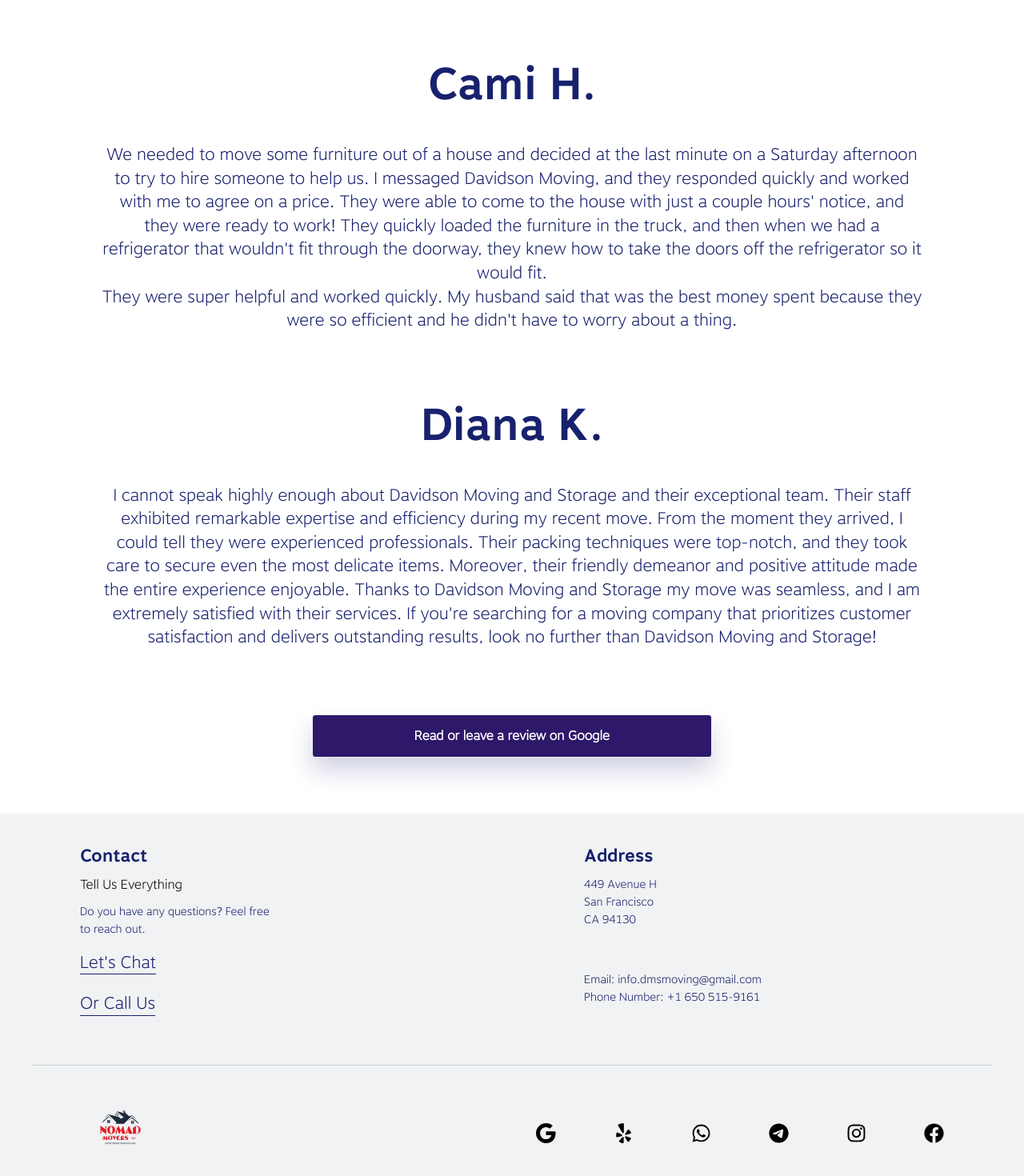
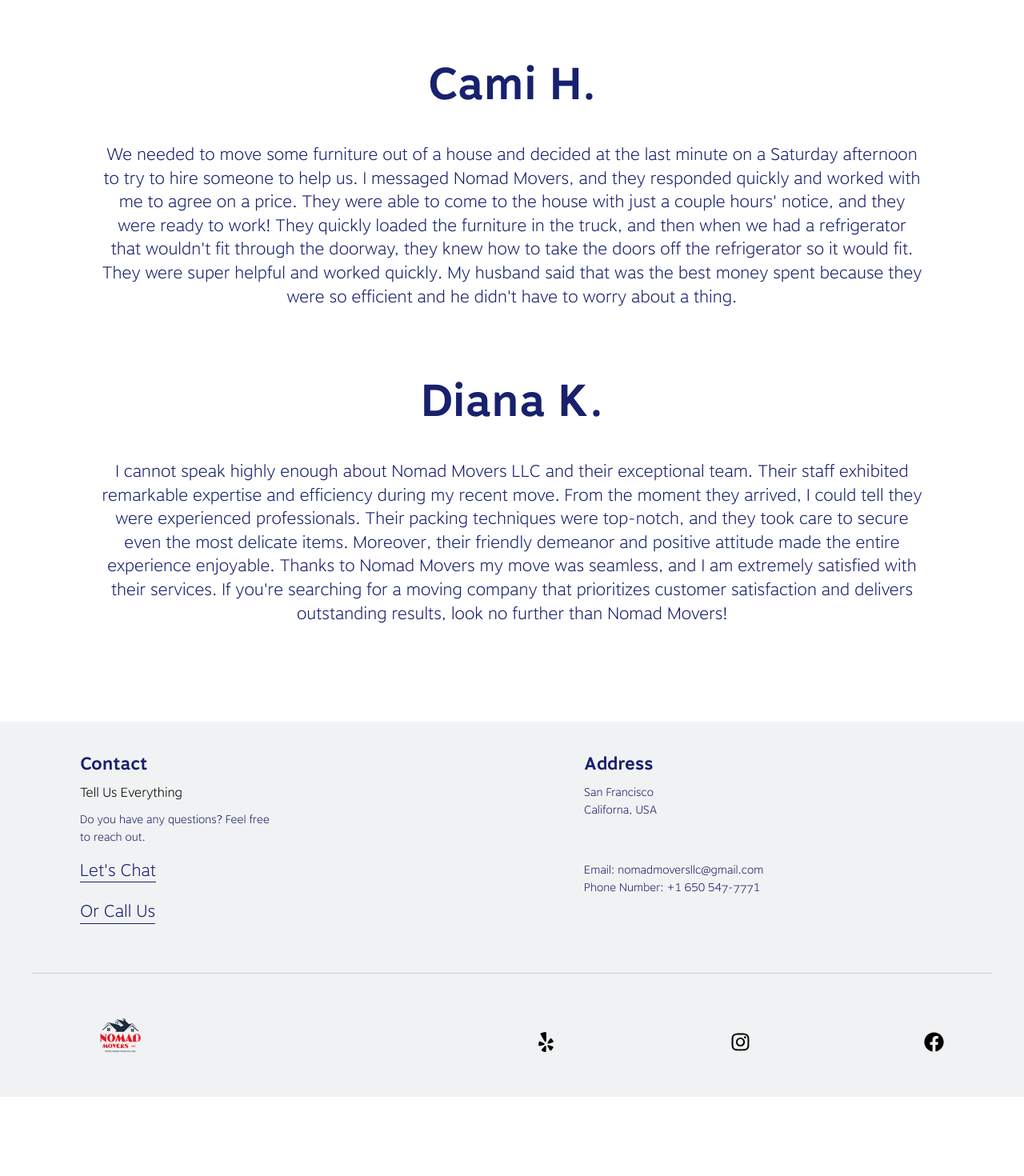
Before and after one commit to lenzoface/nomadMovers, a React (Create React App) app: page /reviews in a window 1280 px wide. Shown: the part 1095-2565 px from the top of the page at 80% size. After the commit the page ends 2466 px from the top, so only its background shows below. Built offline with nearby package versions, Linux system fonts and the light colour scheme.

Commit message:
updated info

```diff
--- a/src/components/Footer/index.tsx
+++ b/src/components/Footer/index.tsx
@@ -48,22 +48,23 @@ const Footer = ({ t }: any) => {
               <Para>
                 {t(`Do you have any questions? Feel free to reach out.`)}
               </Para>
-              <a href="mailto:info.dmsmoving@gmail.com">
+              <a href="mailto:nomadmoversllc@gmail.com">
                 <Chat>{t(`Let's Chat`)}</Chat>
               </a>
-              <a href="tel:+16505159161">
+              <a href="tel:+16505477771">
                 <Chat>{t(`Or Call Us`)}</Chat>
               </a>
             </Col>
             <Col lg={10} md={10} sm={24} xs={24}>
               {/* <Empty /> */}
               <Language>{t("Address")}</Language>
-              <Para>449 Avenue H</Para>
+              {/* <Para>35 Paloma Ave</Para> */}
               <Para>San Francisco</Para>
-              <Para>CA 94130</Para>
+              <Para>Californa, USA</Para>
+              {/* <Para>CA 94127</Para> */}
               <Empty />
-              <Para>Email: info.dmsmoving@gmail.com</Para>
-              <Para>Phone Number: +1 650 515-9161</Para>
+              <Para>Email: nomadmoversllc@gmail.com</Para>
+              <Para>Phone Number: +1 650 547-7771</Para>
             </Col>
           </Row>
         </Container>
@@ -86,28 +87,28 @@ const Footer = ({ t }: any) => {
               </LogoContainer>
             </NavLink>
             <FooterContainer>
-            <SocialLink
+            {/* <SocialLink
                 href="https://www.google.com/maps/place/Davidson+Moving+and+Storage/@37.823121,-122.368933,17z/data=!3m1!5s0x8085803267432993:0x8f26db6187afe3d2!4m8!3m7!1s0x895d986157053679:0x862d74e571769a32!8m2!3d37.823121!4d-122.368933!9m1!1b1!16s%2Fg%2F11ks2xhsbn?entry=ttu"
                 src="google.svg"
-              />
+              /> */}
               <SocialLink
-                href="https://www.yelp.com/biz/davidson-moving-and-storage-san-francisco"
+                href="https://www.yelp.com/biz/nomad-movers-llc-san-francisco"
                 src="yelp.svg"
               />
-              <SocialLink
-                href="https://web.whatsapp.com/send?phone=+16505159161"
+              {/* <SocialLink
+                href="https://web.whatsapp.com/send?phone=+16505477771"
                 src="whatsapp.svg"
-              />
-              <SocialLink
+              /> */}
+              {/* <SocialLink
                  href="https://t.me/DavidsonMoving"
                  src="telegram.svg"
-              />
+              /> */}
               <SocialLink
-                href="https://www.instagram.com/davidsonmoving/"
+                href="https://www.instagram.com/nomadmovers/"
                 src="instagram.svg"
               />
               <SocialLink
-                href="https://www.facebook.com/people/Davidson-Moving/100091916710496/"
+                href="https://www.facebook.com/people/Nomad-Movers/"
                 src="facebook.svg"
               />
             </FooterContainer>
--- a/src/components/Header/index.tsx
+++ b/src/components/Header/index.tsx
@@ -42,7 +42,7 @@ const Header = ({ t }: any) => {
     };
     const handleLinkClick = () => {
       window.open(
-        "https://www.yelp.com/biz_photos/davidson-moving-and-storage-san-francisco",
+        "https://www.yelp.com/biz_photos/nomad-movers-llc-san-francisco",
         "_blank"
       );
     };
--- a/src/content/ContactContent.json
+++ b/src/content/ContactContent.json
@@ -1,4 +1,4 @@
 {
     "title": "Request a Free Moving Quote",
-    "text": "At Davidson Moving & Storage, we're committed to providing you with a seamless moving experience. Simply fill out the form below to request a free, no-obligation quote for your upcoming move. Our expert team will tailor the quote to your specific needs, ensuring you receive accurate pricing and the best service possible. Whether you're moving your home or business, locally or long-distance, we've got you covered. Let's get started on your stress-free move today!"
+    "text": "At Nomad Movers LLC, we're committed to providing you with a seamless moving experience. Simply fill out the form below to request a free, no-obligation quote for your upcoming move. Our expert team will tailor the quote to your specific needs, ensuring you receive accurate pricing and the best service possible. Whether you're moving your home or business, locally or long-distance, we've got you covered. Let's get started on your stress-free move today!"
 }
--- a/src/content/IntroContent.json
+++ b/src/content/IntroContent.json
@@ -1,6 +1,6 @@
 {
   "title": "Streamlined Moving Services",
-  "text": "Welcome to Davidson Moving & Storage – your trusted partner for seamless and affordable moving experiences in the San Francisco, Bay Area. Our dedicated team is committed to providing comprehensive moving and relocation solutions tailored to your specific needs. Whether it's a residential or commercial move, local or long-distance, we handle all the logistics, ensuring a smooth transition to your new destination.",
+  "text": "Welcome to Nomad Movers – your trusted partner for seamless and affordable moving experiences in the San Francisco, Bay Area. Our dedicated team is committed to providing comprehensive moving and relocation solutions tailored to your specific needs. Whether it's a residential or commercial move, local or long-distance, we handle all the logistics, ensuring a smooth transition to your new destination.",
   "button": [
     {
       "title": "About Us"
--- a/src/content/MiddleBlock2Content.json
+++ b/src/content/MiddleBlock2Content.json
@@ -1,5 +1,5 @@
 {
     "title": "Unbeatable Prices for Your Move!",
-    "text": "From $99/hour for 2 movers and a Truck Fee of $59. Ready to get started? For a detailed estimate tailored to your move, contact us or request a free quote. Discover the perfect price for your seamless move today!",
+    "text": "From $109/hour for 2 movers and a Truck Fee of $59. Ready to get started? For a detailed estimate tailored to your move, contact us or request a free quote. Discover the perfect price for your seamless move today!",
     "button": "Email Us"
   }
--- a/src/content/ProductContent.json
+++ b/src/content/ProductContent.json
@@ -1,4 +1,4 @@
 {
   "title": "Years of Moving Excellence: Meet Our Expert Team",
-  "text": "For half a decade, Davidson Moving & Storage has been a trusted name in the industry. Our experienced team, with over 5 years of combined expertise, stands ready to ensure your move is seamless and stress-free. We've perfected the art of relocation, providing tailored solutions for every customer. When you choose us, you choose a team committed to making your move an effortless journey."
+  "text": "For half a decade, Nomad Movers has been a trusted name in the industry. Our experienced team, with over 5 years of combined expertise, stands ready to ensure your move is seamless and stress-free. We've perfected the art of relocation, providing tailored solutions for every customer. When you choose us, you choose a team committed to making your move an effortless journey."
 }
--- a/src/pages/Reviews/reviews.tsx
+++ b/src/pages/Reviews/reviews.tsx
@@ -40,7 +40,7 @@ const Reviews = () => {
           <div style={{ width: "90%", margin: "10px" }}>
             <h3>Raphael K.</h3>
             <Content>
-              My experience with Davidson Moving went very well. The price was
+              My experience with Nomad Movers went very well. The price was
               fair and cheaper than a lot of other quotes. Took a chance by
               booking them without any reviews. But everything worked out. The
               two guys who helped me were nice and professional. They wrapped
@@ -55,7 +55,7 @@ const Reviews = () => {
             <Content>
               We needed to move some furniture out of a house and decided at the
               last minute on a Saturday afternoon to try to hire someone to help
-              us. I messaged Davidson Moving, and they responded quickly and
+              us. I messaged Nomad Movers, and they responded quickly and
               worked with me to agree on a price. They were able to come to the
               house with just a couple hours' notice, and they were ready to
               work! They quickly loaded the furniture in the truck, and then
@@ -71,25 +71,24 @@ const Reviews = () => {
           <div style={{ width: "90%", margin: "10px" }}>
             <h3>Diana K.</h3>
             <Content>
-              I cannot speak highly enough about Davidson Moving and Storage and
+              I cannot speak highly enough about Nomad Movers LLC and
               their exceptional team. Their staff exhibited remarkable expertise
               and efficiency during my recent move. From the moment they
               arrived, I could tell they were experienced professionals. Their
               packing techniques were top-notch, and they took care to secure
               even the most delicate items. Moreover, their friendly demeanor
               and positive attitude made the entire experience enjoyable. Thanks
-              to Davidson Moving and Storage my move was seamless, and I am
+              to Nomad Movers my move was seamless, and I am
               extremely satisfied with their services. If you're searching for a
               moving company that prioritizes customer satisfaction and delivers
-              outstanding results, look no further than Davidson Moving and
-              Storage!<br /><br />
+              outstanding results, look no further than Nomad Movers!<br /><br />
             </Content>
           </div>
         </div>
-        <Button>
+        {/* <Button>
           <a href="https://www.google.com/maps/place/Davidson+Moving+and+Storage/@37.823121,-122.368933,17z/data=!3m1!5s0x8085803267432993:0x8f26db6187afe3d2!4m8!3m7!1s0x895d986157053679:0x862d74e571769a32!8m2!3d37.823121!4d-122.368933!9m1!1b1!16s%2Fg%2F11ks2xhsbn?entry=ttu" style={{ color: "#FFFFFF"}} target="_blank" rel="noreferrer">Read or leave a review on Google</a>
         </Button>
-        <br /><br />
+        <br /><br /> */}
       </ContentWrapper>
     </ReviewsSection>
   );
```
Also changed, not shown: todo.txt.
